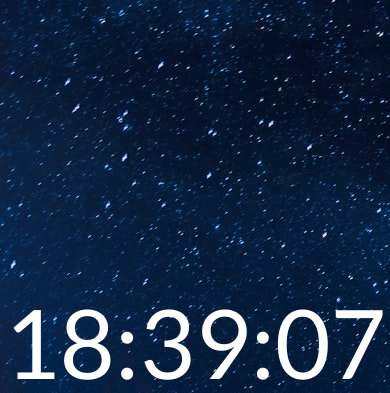
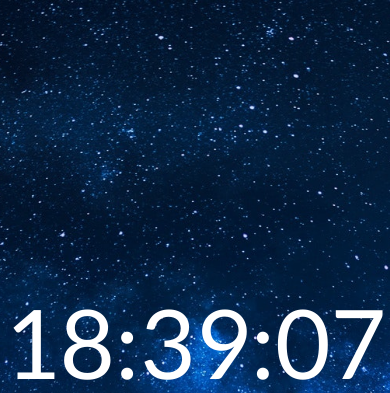
Before and after one commit to MarcinK50/Landing-Page, a plain HTML site: page index.html in a window 390 px wide. Shown: the top 393 px of the page. Drawn offline with Linux system fonts and the light colour scheme.

Commit message:
Add responsive background image

```diff
--- a/css/style.css
+++ b/css/style.css
@@ -14,6 +14,23 @@ body {
     text-align: center;
     height: 100vh;
     color: black;
+    /* Background image is centered vertically and horizontally at all times */
+  background-position: center center;
+
+  /* Background image doesn't tile */
+  background-repeat: no-repeat;
+
+  /* Background image is fixed in the viewport so that it doesn't move when
+     the content's height is greater than the image's height */
+  background-attachment: fixed;
+
+  /* This is what makes the background image rescale based
+     on the container's size */
+  background-size: cover;
+
+  /* Set a background color that will be displayed
+     while the background image is loading */
+  background-color: #464646;
 }
 
 #time {
```
